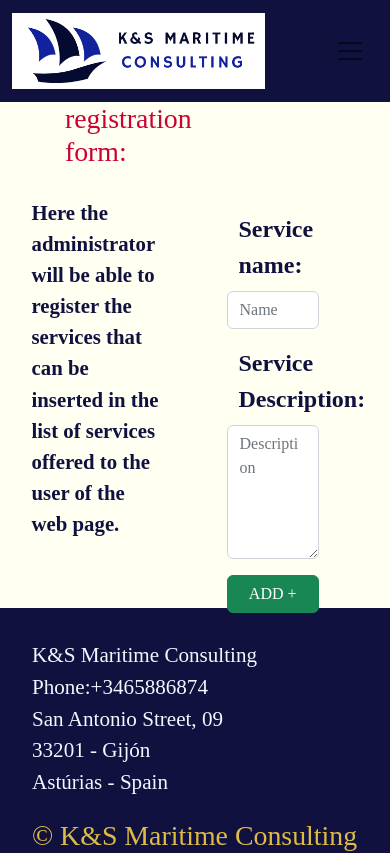
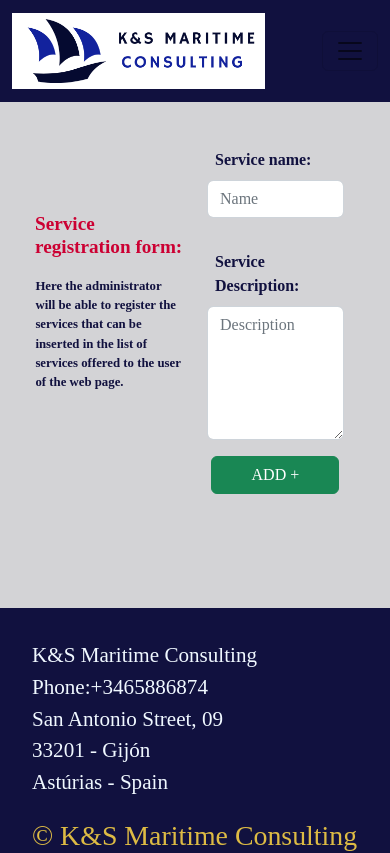
Before and after one commit to CarenSalles/K-S-Maritime-Consulting, a Vue app in the folder src/main/frontend/: page /serviceform in a window 390 px wide. Shown: the top 853 px of the page. Built offline with nearby package versions, Linux system fonts and the light colour scheme.

Commit message:
service method post done and working well and adjusting responsive styles

```diff
--- a/src/main/frontend/src/assets/sass/global.scss
+++ b/src/main/frontend/src/assets/sass/global.scss
@@ -5,7 +5,7 @@
     box-sizing: border-box;
 
     body {
-        background: #fffff2;
+        background: rgb(211, 211, 214);
         font-family: 'Libre Baskerville', serif;
         min-height: 100vh;
 
--- a/src/main/frontend/src/components/CardComponent.vue
+++ b/src/main/frontend/src/components/CardComponent.vue
@@ -9,13 +9,11 @@ const props = defineProps({
 
 <template>
  <div :id="`card-size${service.id}`"  class="card-container">
-    <figure>
         <img src="../assets/images/dp-cosole.jpg" alt="DP console Training">
-    </figure>
- </div>
- <div class="text-container">
-    <h3>{{ service.name }}</h3>
-    <p>{{ service.description }}</p>
+        <div class="text-container">
+           <h3>{{ service.name }}</h3>
+           <p>{{ service.description }}</p>
+        </div>
  </div>
 
 </template>
@@ -24,8 +22,9 @@ const props = defineProps({
 .card-container{
     display: flex;
     width: 90%;
-    background-color: #feffd7;
+    background-color: #fffff2;
     margin-bottom: 2em;
+    border-radius: 1em;
 
     img{
         width:45%;
@@ -33,13 +32,17 @@ const props = defineProps({
     }
     h3{
         font-weight: bold;
+        font-size: 2em;
+        color: #cc0033;
     }
 
     .text-container{
         display:flex;
-        flex-direction:colum;
+        flex-direction:column;
         justify-content: space-evenly;
         padding:1em;
+        flex-wrap: wrap;
+        max-width: 35em;
     }
 }
 </style>
--- a/src/main/frontend/src/components/EditFormComponent.vue
+++ b/src/main/frontend/src/components/EditFormComponent.vue
@@ -83,9 +83,9 @@ async function update() {
             type="submit"
             class="btn btn-success me-2"
           >
-            Change
+            CHANGE
           </button>
-          <button type="reset" class="btn btn-danger">Reset</button>
+          <button type="reset" class="btn btn-danger">DELETE</button>
         </div>
       </div>
     </div>
@@ -106,7 +106,7 @@ h2 {
   justify-content: space-around;
   align-items: center;
   flex-direction: column;
-  background-color: #fffff2;
+  background-color: rgb(211, 211, 214);
   height: 100%;
 }
 
--- a/src/main/frontend/src/components/ServiceFormComponent.vue
+++ b/src/main/frontend/src/components/ServiceFormComponent.vue
@@ -21,7 +21,7 @@ async function save() {
 
   let results = {};
   const payload = JSON.stringify(service);
-  const url = "http://localhost:8080/api"
+  const url = "http://localhost:8080/api/services"
   const response = fetch(url, {
     method: "POST",
     body: payload,
@@ -77,16 +77,17 @@ async function save() {
 
 <style lang="scss" scoped>
 .container {
-  margin-bottom: 8em;
+  margin-bottom: 10em;
   flex-direction: column;
   font-size: 1em;
   width: 40vw;
   font-weight: bold;
   color: rgb(17, 17, 63);
+
 }
 #formStyle{
     width: 70%;
-    height: 10em;
+    height: 15em;
 
 }
 h1{
@@ -94,10 +95,14 @@ h1{
     margin-bottom: 1em;
     color:#cc0033;
     margin-left: 1.2em;
+    font-weight: bold;
+    font-size: 2em;
+
 }
 .titleDescrip{
 
     font-size: 1.3em;
+
 }
 button{
     width: 10em;
@@ -108,4 +113,59 @@ font-weight: bold;
 color: rgb(17, 17, 63);
 font-size: 1.5em;
 }
+
+@media (max-width: 1024px) {
+  .container {
+    width: 40%;
+    height: 30vh;
+  }
+  .row g-3{
+    height: 10em;
+  }
+  #formStyle{
+    width: 80%;
+    height: 35vh;
+    margin-top: 6vh;
+  }
+
+  h1{
+    font-size: 4vh;
+  }
+}
+
+@media (max-width: 768px) {
+  .container {
+    width: 50%;
+    height: 45vh;
+    display: flex;
+    flex-direction: column;
+
+  }
+  #formStyle{
+    width: 80%;
+    height: 40vh;
+  }
+
+  h1{
+    margin-top: 15vh;
+    font-weight: bold;
+    font-size: 1.2em;
+
+}
+.titleDescrip{
+
+    font-size: .8em;
+    margin-left: 6vw;
+
+
+}
+button{
+    width: 8em;
+}
+.form-label{
+  margin-top: 1em;
+font-weight: bold;
+font-size: 1em;
+}
+}
 </style>
--- a/src/main/frontend/src/views/ServiceFormView.vue
+++ b/src/main/frontend/src/views/ServiceFormView.vue
@@ -13,7 +13,7 @@ import ServiceFormComponent from '../components/ServiceFormComponent.vue';
 <style lang="scss" scoped>
 .view-container{
 
-background-color:#fffff2;
+background-color:rgb(211, 211, 214);
 height: 60vh;
 display: flex;
 flex-direction: row;
--- a/src/main/frontend/src/views/ServiceView.vue
+++ b/src/main/frontend/src/views/ServiceView.vue
@@ -53,12 +53,16 @@ const page = (algo) => {
         width: 90%;
         margin: 2em;
         font-weight: bold;
+        color:#cc0033;
+        font-size: 3em;
     }
 
     .services-container{
         display: flex;
         flex-direction: column;
         align-items: center;
+        font-weight: bold;
+        color:rgb(17, 17, 63) ;
     }
 }
 </style>
```
